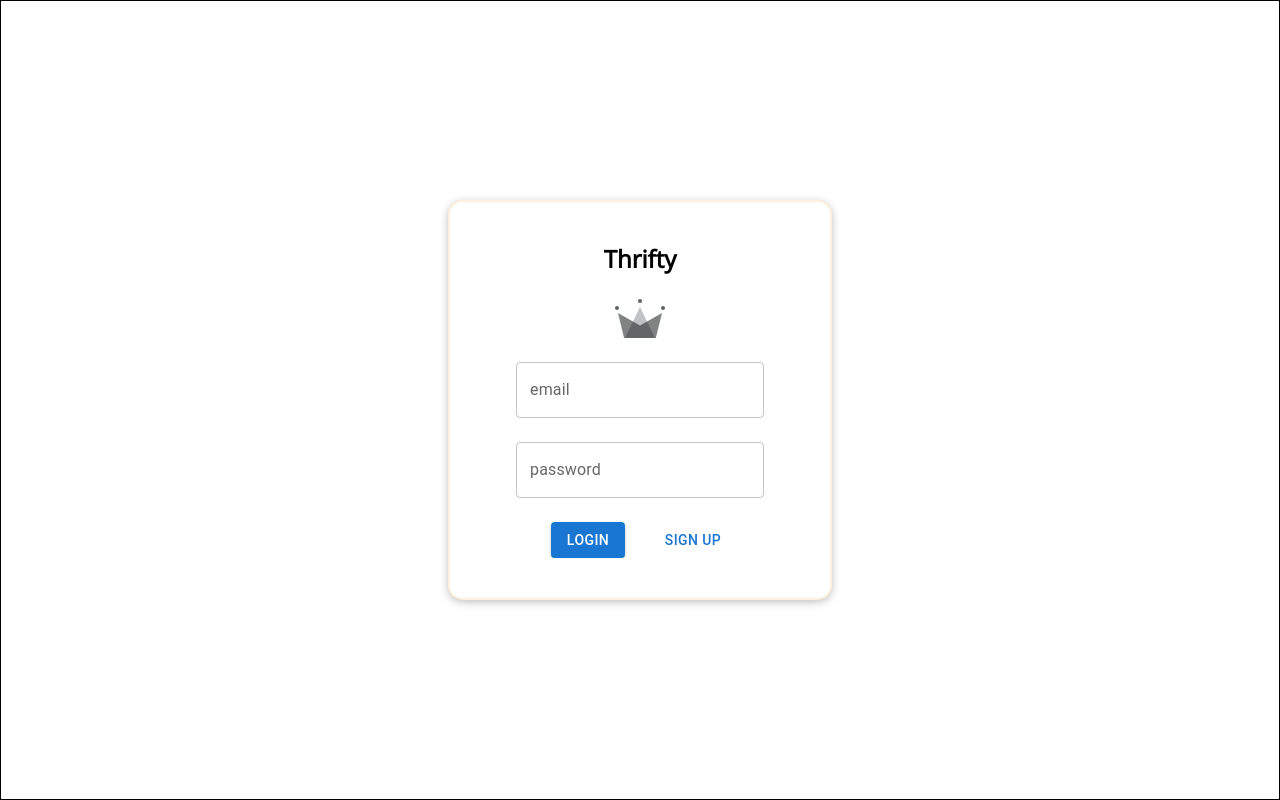
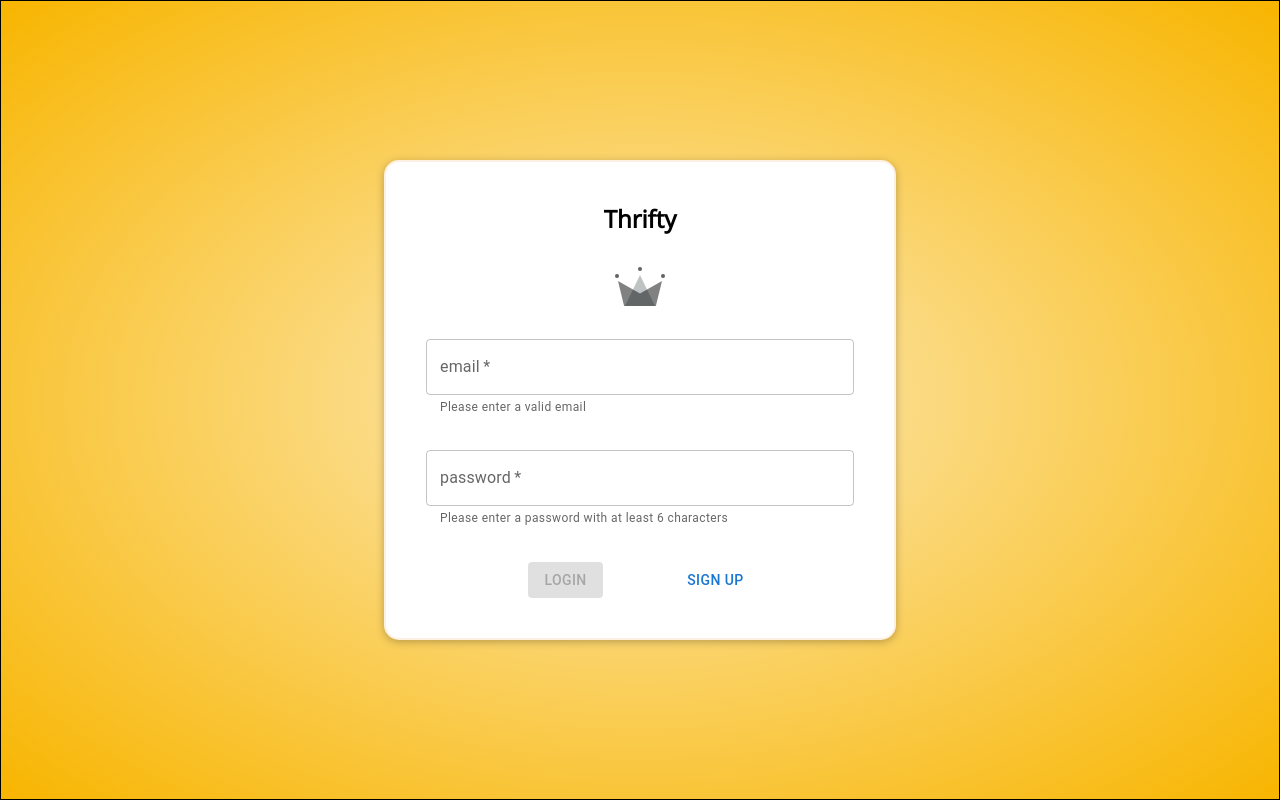
Before and after one commit to priyan-coder/Thrifty, a React (Create React App) app in the folder front-end/: page / in a window 1280 px wide. Built offline with nearby package versions, Linux system fonts and the light colour scheme.

Commit message:
login form setup

```diff
--- a/front-end/src/routes/common/Login/index.js
+++ b/front-end/src/routes/common/Login/index.js
@@ -1,17 +1,88 @@
 import Button from '@mui/material/Button';
 import styled from 'styled-components';
 import TextField from '@mui/material/TextField';
+import React, { useRef, useState } from 'react';
 import { ReactComponent as CrwnLogo } from '../../../assets/crown.svg';
+
 const Login = () => {
+  const defaultFormFields = {
+    email: '',
+    password: ''
+  };
+  const [formFields, setFormFields] = useState(defaultFormFields);
+  const { email, password } = formFields;
+  const [isEmailValid, setEmailValid] = useState(false);
+  const [isPasswordValid, setPasswordValid] = useState(false);
+  const emailRef = useRef(null);
+  const pwdRef = useRef(null);
+
+  const resetFormFields = () => {
+    setFormFields(defaultFormFields);
+  };
+
+  const handleChange = (event) => {
+    const reg = /\S+@\S+\.\S+/;
+    const { name, value } = event.target;
+    if (name.localeCompare('email') === 0) {
+      setEmailValid(reg.test(value));
+    } else {
+      value.length > 5 ? setPasswordValid(true) : setPasswordValid(false);
+    }
+    setFormFields({ ...formFields, [name]: value });
+  };
+
+  const handleSubmit = (event) => {
+    event.preventDefault();
+    console.log(formFields);
+    resetFormFields();
+    setEmailValid(false);
+    setPasswordValid(false);
+  };
   return (
     <FormContainer>
       <LoginForm>
         <h2>Thrifty</h2>
         <CrwnLogo />
-        <TextField id="email" label="email" variant="outlined" />
-        <TextField id="password" label="password" variant="outlined" />
+        <TextField
+          fullWidth
+          required={true}
+          name="email"
+          type="email"
+          value={email}
+          id="email"
+          label="email"
+          variant="outlined"
+          onChange={handleChange}
+          inputRef={emailRef}
+          error={document.activeElement === emailRef.current && !isEmailValid}
+          helperText={!isEmailValid && 'Please enter a valid email'}
+        />
+        <TextField
+          fullWidth
+          required={true}
+          name="password"
+          type="password"
+          value={password}
+          id="password"
+          label="password"
+          variant="outlined"
+          onChange={handleChange}
+          inputRef={pwdRef}
+          error={document.activeElement === pwdRef.current && !isPasswordValid}
+          helperText={
+            !isPasswordValid &&
+            'Please enter a password with at least 6 characters'
+          }
+        />
         <MultipleButtons>
-          <Button variant="contained">Login</Button>
+          <Button
+            disabled={!isEmailValid || !isPasswordValid}
+            type="submit"
+            variant="contained"
+            onClick={handleSubmit}
+          >
+            Login
+          </Button>
           <Button variant="text">Sign Up</Button>
         </MultipleButtons>
       </LoginForm>
@@ -29,8 +100,8 @@ const MultipleButtons = styled.div`
 `;
 
 const LoginForm = styled.div`
-  height: 50%;
-  width: 30%;
+  height: 60%;
+  width: 40%;
   padding: 40px;
   display: flex;
   flex-direction: column;
@@ -55,6 +126,7 @@ const FormContainer = styled.div`
   justify-content: center;
   border: 1px solid black;
   overflow: hidden;
-  background-color: white;
+  background: radial-gradient(#fceabb, #f8b500);
+  background-repeat: no-repeat;
 `;
 export default Login;
```
